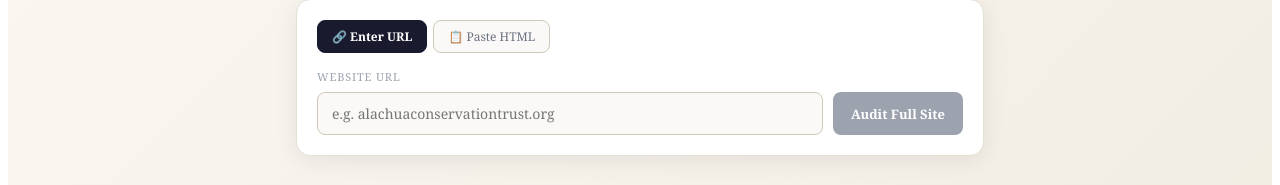
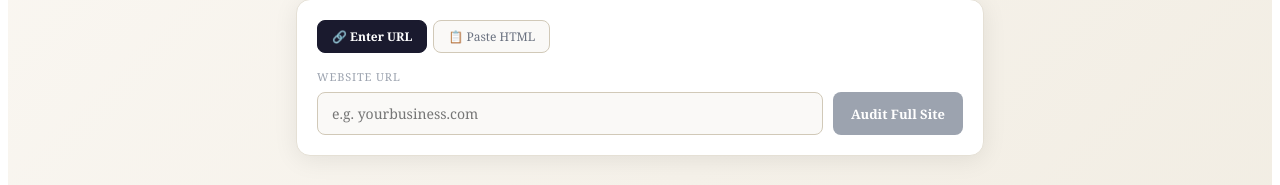
Before and after one commit to TarabanStudio/ada-auditor, a Next.js app: page / in a window 1280 px wide. Shown: the part 186-371 px from the top of the page. Built offline with nearby package versions, Linux system fonts and the light colour scheme.

Commit message:
Update index.js

```diff
--- a/pages/index.js
+++ b/pages/index.js
@@ -288,7 +288,7 @@ export default function ADAAgent() {
               <label style={{ display: "block", fontSize: 11, color: "#9ca3af", marginBottom: 8, letterSpacing: "0.08em", textTransform: "uppercase" }}>Website URL</label>
               <div style={{ display: "flex", gap: 10 }}>
                 <input value={url} onChange={e => setUrl(e.target.value)} onKeyDown={e => e.key === "Enter" && !loading && runFullAudit()}
-                  placeholder="e.g. alachuaconservationtrust.org"
+                  placeholder="e.g. yourbusiness.com"
                   style={{ flex: 1, padding: "11px 14px", borderRadius: 8, border: "1.5px solid #d1c9b8", fontSize: 14, fontFamily: "Georgia, serif", outline: "none", background: "#faf9f7", color: "#111" }} />
                 {!loading
                   ? <button onClick={runFullAudit} disabled={!canRun} style={{ padding: "11px 18px", borderRadius: 8, border: "none", cursor: !canRun ? "not-allowed" : "pointer", background: !canRun ? "#9ca3af" : "#1a1a2e", color: "#fff", fontSize: 13, fontWeight: 600, fontFamily: "Georgia, serif", whiteSpace: "nowrap" }}>Audit Full Site</button>
```
